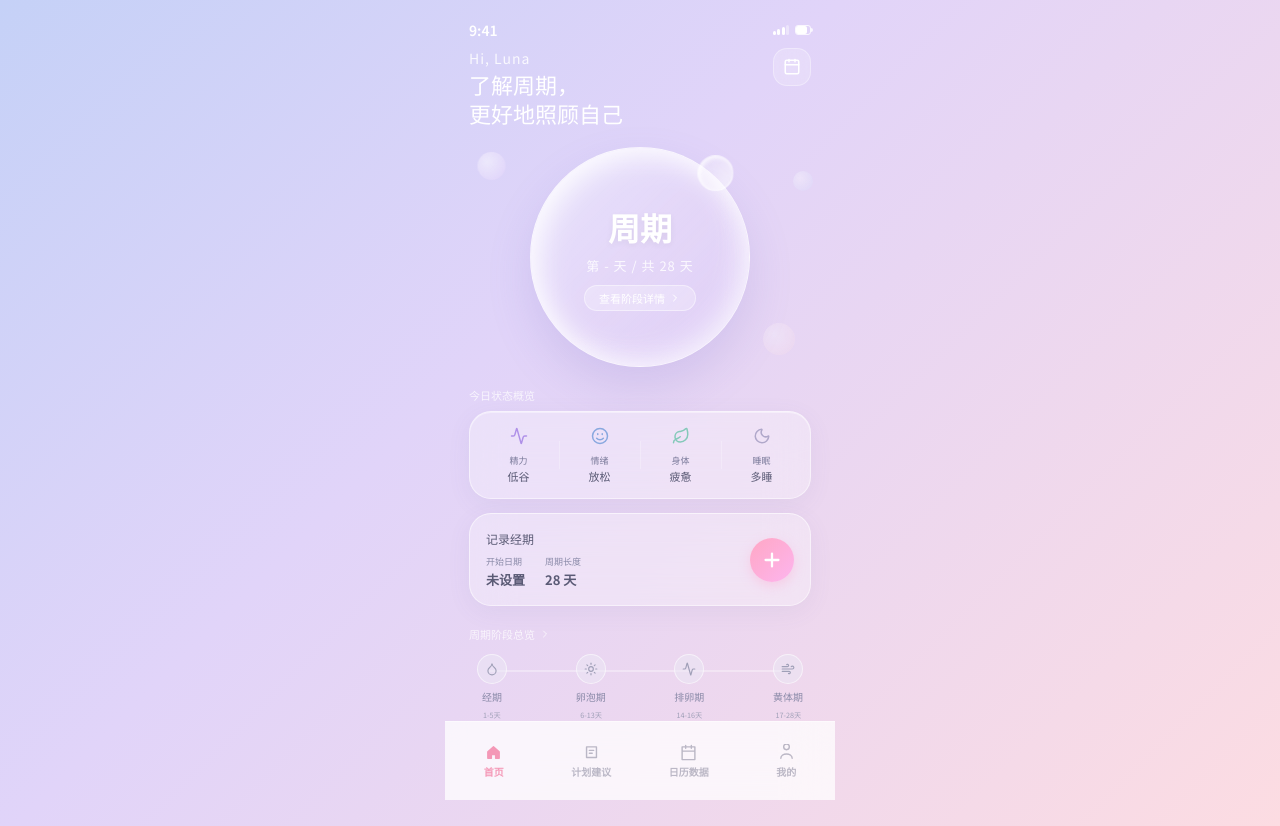
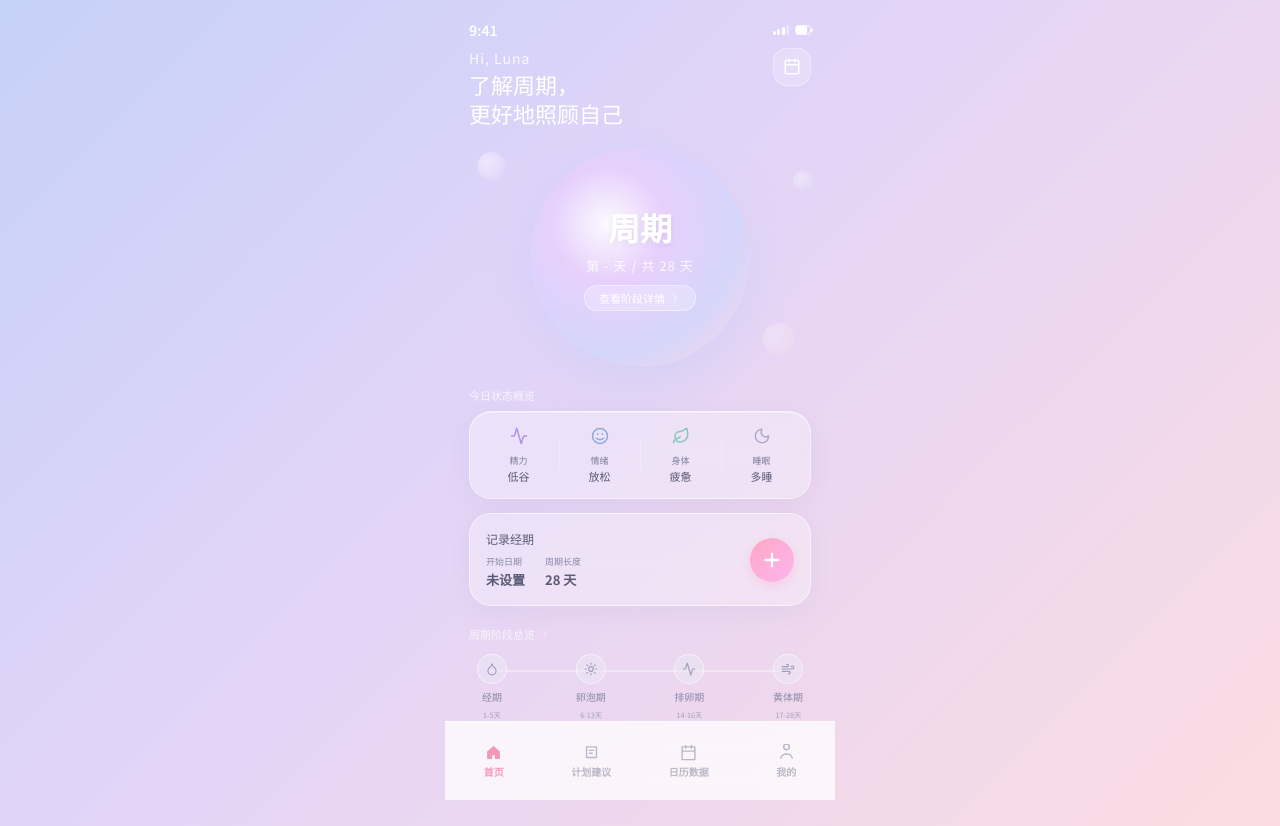
Before and after one commit to xl484/cycle-tracker, a React (Vite) app: page / in a window 1280 px wide. Built offline with nearby package versions, Linux system fonts and the light colour scheme.

Commit message:
v3.1: v2.1泡泡光感 + 第二页概括值 + 睡眠建议 + 月亮图标

```diff
--- a/src/components/HomeScreen.tsx
+++ b/src/components/HomeScreen.tsx
@@ -36,15 +36,13 @@ export default function HomeScreen({onNav,goTips}:{onNav:(t:Tab)=>void;goTips:(c
       <div style={{display:'flex',justifyContent:'center',padding:'20px 0 8px',position:'relative'}}>
         <div className="deco deco-1"/><div className="deco deco-2"/><div className="deco deco-3"/>
         <div onClick={()=>onNav('tips')} style={{cursor:'pointer',width:220,height:220,borderRadius:'50%',display:'flex',flexDirection:'column',alignItems:'center',justifyContent:'center',gap:6,
-          background:'linear-gradient(135deg,rgba(255,255,255,.35) 0%,rgba(255,255,255,.08) 50%,rgba(200,180,255,.25) 100%)',
-          boxShadow:'inset -8px -8px 28px rgba(255,255,255,.55),inset 8px 8px 28px rgba(255,255,255,.85),0 20px 44px rgba(120,110,200,.18)',
-          border:'1.5px solid rgba(255,255,255,.75)',backdropFilter:'blur(12px)',transition:'transform .3s'}}>
+          background:'radial-gradient(circle at 35% 35%,rgba(255,255,255,.88) 0%,rgba(235,205,255,.55) 28%,rgba(195,215,255,.45) 65%,rgba(254,215,225,.6) 92%,rgba(255,255,255,.25) 100%)',
+          boxShadow:'0 16px 44px rgba(186,197,244,.35)',transition:'transform .3s'}}>
           <div style={{fontSize:32,fontWeight:700,color:'#fff',textShadow:'0 2px 6px rgba(0,0,0,.06)'}}>{ph.l}</div>
           <div style={{fontSize:13,fontWeight:400,color:'rgba(255,255,255,.85)',letterSpacing:1}}>第 {phaseInfo.dayInCycle||'-'} 天 / 共 {cycleData?.cycleLength??28} 天</div>
           <div style={{marginTop:4,padding:'4px 14px',borderRadius:20,background:'rgba(255,255,255,.25)',border:'1px solid rgba(255,255,255,.45)',color:'#fff',fontSize:11,fontWeight:500,display:'flex',alignItems:'center',gap:4}}>
             查看阶段详情 <ChevronRight size={12}/>
           </div>
-          <div style={{position:'absolute',top:12,right:18,width:36,height:36,borderRadius:'50%',background:'linear-gradient(135deg,rgba(255,255,255,.15),rgba(255,255,255,.65))',boxShadow:'inset 2px 2px 4px rgba(255,255,255,.8)',border:'1px solid rgba(255,255,255,.45)',animation:'bubble-float 4s ease-in-out infinite'}}/>
         </div>
       </div>
 
--- a/src/components/TipsScreen.tsx
+++ b/src/components/TipsScreen.tsx
@@ -1,10 +1,10 @@
 import { useState } from 'react';
 import { useCycleContext } from '../context/CycleContext';
 import { getGuidance } from '../utils/guidanceContent';
-import { Activity, Smile, Briefcase, Zap, ChevronRight } from 'lucide-react';
+import { Activity, Smile, Moon, Zap, ChevronRight } from 'lucide-react';
 
 const LUT=14;
-const GUIDE_ICONS=[{c:'#af90e8',icon:Zap},{c:'#8da6f9',icon:Activity},{c:'#c09de5',icon:Briefcase},{c:'#f5bc8c',icon:Smile}];
+const GUIDE_ICONS=[{c:'#af90e8',icon:Zap},{c:'#8da6f9',icon:Activity},{c:'#8BA8E0',icon:Moon},{c:'#f5bc8c',icon:Smile}];
 
 export default function TipsScreen({initialCat,onBack}:{initialCat?:string;onBack:()=>void}){
   const{phaseInfo,cycleData}=useCycleContext();
@@ -23,8 +23,8 @@ export default function TipsScreen({initialCat,onBack}:{initialCat?:string;onBac
 
   const summaries:Record<string,string>={
     exercise:p==='menstrual'?'轻柔瑜伽 / 散步':p==='follicular'?'力量训练 / 有氧':p==='ovulation'?'HIIT / 冲刺跑':'快走 / 普拉提',
-    energy:p==='menstrual'?'能量低谷':p==='follicular'?'逐步上升':p==='ovulation'?'精力高峰':'趋于下降',
     diet:p==='menstrual'?'高蛋白 / 高铁食物':p==='follicular'?'均衡营养 / 蔬果':p==='ovulation'?'补水 / 抗氧化物':'控糖 / 补镁食物',
+    sleep:p==='menstrual'?'早睡 / 热敷助眠':p==='follicular'?'规律作息 / 晒晨光':p==='ovulation'?'7-8h / 减少屏幕':'薰衣草 / 深呼吸',
     mood:p==='menstrual'?'接纳节奏':p==='follicular'?'积极社交':p==='ovulation'?'自信表达':'减少压力',
   };
 
--- a/src/index.css
+++ b/src/index.css
@@ -37,10 +37,8 @@ body{
 .bubble-wrap{display:flex;justify-content:center;margin:8px 0 0;position:relative}
 .bubble{
   width:190px;height:190px;border-radius:50%;
-  background:linear-gradient(135deg,rgba(255,255,255,.4) 0%,rgba(255,255,255,.1) 50%,rgba(200,180,255,.3) 100%);
-  box-shadow:inset -8px -8px 24px rgba(255,255,255,.6),inset 8px 8px 24px rgba(255,255,255,.9),0 20px 40px rgba(120,110,200,.2);
-  border:1.5px solid rgba(255,255,255,.8);
-  backdrop-filter:blur(12px);-webkit-backdrop-filter:blur(12px);
+  background:radial-gradient(circle at 35% 35%,rgba(255,255,255,.88) 0%,rgba(235,205,255,.55) 28%,rgba(195,215,255,.45) 65%,rgba(254,215,225,.6) 92%,rgba(255,255,255,.25) 100%);
+  box-shadow:0 16px 40px rgba(186,197,244,.35);
   display:flex;flex-direction:column;align-items:center;justify-content:center;
   animation:bubble-breath 3.5s ease-in-out infinite;
 }
```
